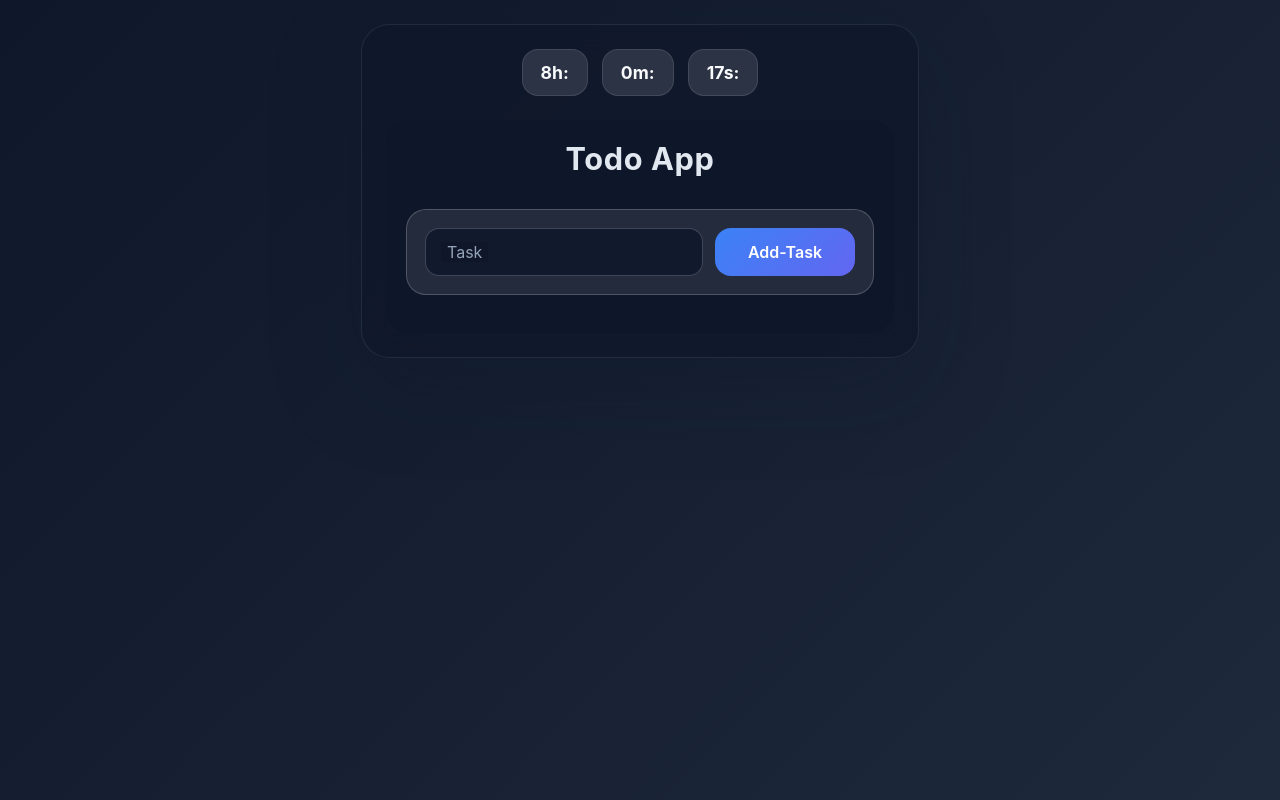
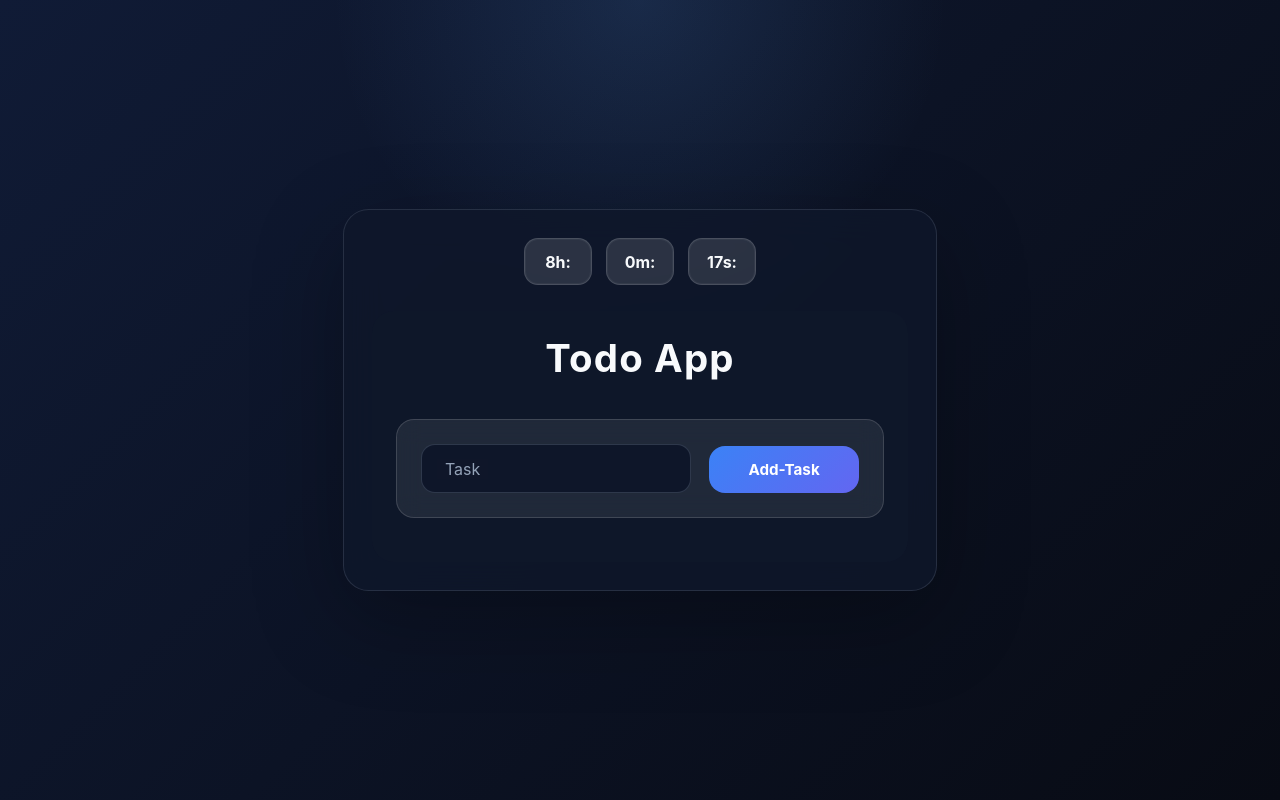
Before and after one commit to NaseemChoudhary/DailyHunt, a React (Vite) app: page / in a window 1280 px wide. Built offline with nearby package versions, Linux system fonts and the light colour scheme.

Commit message:
good drag and drop

```diff
--- a/src/component/dailyTask/DailyTask.css
+++ b/src/component/dailyTask/DailyTask.css
@@ -1,31 +1,31 @@
 .container {
-  max-width: 820px;
+  max-width: 860px;
   width: 100%;
-  padding: 24px;
+  padding: clamp(22px, 2.5vw, 28px);
   display: grid;
-  gap: 24px;
-  background: rgba(15,23,42,0.75);
-  border: 1px solid rgba(148,163,184,0.14);
-  border-radius: 28px;
-  backdrop-filter: blur(14px);
-  box-shadow: 0 28px 90px rgba(15,23,42,0.28);
+  gap: clamp(20px, 2vw, 26px);
+  background: var(--surface);
+  border: 1px solid var(--border);
+  border-radius: clamp(24px, 2vw, 32px);
+  backdrop-filter: blur(18px);
+  box-shadow: var(--shadow);
 }
 
 .main-section {
   display: grid;
-  gap: 20px;
-  padding: 20px;
-  border-radius: 24px;
-  background: rgba(15,23,42,0.9);
+  gap: clamp(18px, 1.8vw, 22px);
+  padding: clamp(18px, 2vw, 24px);
+  border-radius: clamp(20px, 1.7vw, 28px);
+  background: var(--surface-strong);
 }
 
 @media (max-width: 640px) {
   .container {
-    padding: 18px;
-    gap: 18px;
+    padding: clamp(18px, 3vw, 22px);
+    gap: clamp(16px, 3vw, 20px);
   }
 
   .main-section {
-    padding: 16px;
+    padding: clamp(16px, 3vw, 18px);
   }
 }
--- a/src/component/helpingComponent/CountDown.css
+++ b/src/component/helpingComponent/CountDown.css
@@ -1,31 +1,32 @@
 .Block {
   display: flex;
   justify-content: center;
-  gap: 14px;
+  gap: clamp(10px, 1.3vw, 14px);
   flex-wrap: wrap;
   margin-bottom: 0;
 }
 
 .Block > div {
-  background: rgba(255,255,255,0.12);
-  padding: 12px 18px;
-  border-radius: 16px;
+  background: rgba(255, 255, 255, 0.12);
+  padding: clamp(10px, 1vw, 16px) clamp(12px, 1.2vw, 18px);
+  border-radius: clamp(14px, 1vw, 18px);
   font-weight: 700;
-  font-size: 1.1rem;
-  min-width: 60px;
+  font-size: clamp(1rem, 1.1vw, 1.25rem);
+  min-width: clamp(52px, 9vw, 68px);
   text-align: center;
-  color: #f8fafc;
-  border: 1px solid rgba(255,255,255,0.1);
+  color: var(--text);
+  border: 1px solid rgba(255, 255, 255, 0.14);
+  box-shadow: inset 0 0 0 1px rgba(255, 255, 255, 0.04);
 }
 
 @media (max-width: 520px) {
   .Block {
-    gap: 10px;
+    gap: clamp(8px, 1.4vw, 10px);
   }
 
   .Block > div {
-    padding: 10px 12px;
-    font-size: 1rem;
-    min-width: 48px;
+    padding: clamp(8px, 0.9vw, 12px) clamp(10px, 1vw, 14px);
+    font-size: clamp(0.95rem, 1vw, 1.05rem);
+    min-width: clamp(46px, 10vw, 54px);
   }
 }
--- a/src/component/helpingComponent/TodoManager.css
+++ b/src/component/helpingComponent/TodoManager.css
@@ -1,11 +1,12 @@
 .task-manager {
   display: flex;
   flex-direction: column;
-  gap: 18px;
+  gap: clamp(14px, 1.6vw, 20px);
+  background: none;
 }
 
 @media (max-width: 520px) {
   .task-manager {
-    gap: 14px;
+    gap: clamp(12px, 2vw, 16px);
   }
 }
--- a/src/component/input/InputRenders.css
+++ b/src/component/input/InputRenders.css
@@ -1,20 +1,21 @@
 h1 {
   text-align: center;
-  font-size: clamp(1.9rem, 2.4vw, 2.3rem);
-  margin-bottom: 14px;
-  color: #e2e8f0;
-  letter-spacing: 0.02em;
+  font-size: clamp(2rem, 3vw, 2.4rem);
+  margin-bottom: clamp(14px, 2.2vw, 18px);
+  color: var(--text);
+  letter-spacing: 0.03em;
 }
 
 .inputTaskDiv {
   display: flex;
   align-items: flex-end;
-  gap: 12px;
-  background: rgba(255,255,255,0.09);
-  border: 1px solid rgba(255,255,255,0.2);
-  border-radius: 20px;
-  padding: 18px;
+  gap: clamp(12px, 1.7vw, 18px);
+  background: rgba(255, 255, 255, 0.08);
+  border: 1px solid rgba(255, 255, 255, 0.14);
+  border-radius: clamp(18px, 1.4vw, 24px);
+  padding: clamp(18px, 2vw, 24px);
   flex-wrap: wrap;
+  backdrop-filter: blur(12px);
 }
 
 .input-Box {
@@ -25,57 +26,58 @@ h1 {
 
 .input-task {
   width: 100%;
-  padding: 14px 14px 12px;
-  border-radius: 14px;
-  border: 1px solid rgba(203,213,225,0.24);
-  background: rgba(15,23,42,0.86);
-  color: #f8fafc;
+  padding: clamp(14px, 1.1vw, 16px) clamp(14px, 1.1vw, 18px);
+  border-radius: clamp(14px, 1vw, 16px);
+  border: 1px solid rgba(148, 163, 184, 0.24);
+  background: rgba(15, 23, 42, 0.96);
+  color: var(--text);
   outline: none;
   transition: border 0.25s, box-shadow 0.25s, background 0.25s;
-  font-size: 1rem;
+  font-size: clamp(0.95rem, 1vw, 1rem);
 }
 
 .input-task:focus {
-  border-color: #60a5fa;
-  box-shadow: 0 0 0 3px rgba(96,165,250,0.16);
-  background: rgba(15,23,42,0.98);
+  border-color: var(--primary);
+  box-shadow: 0 0 0 4px var(--primary-soft);
+  background: rgba(15, 23, 42, 1);
 }
 
 .inputLabel {
   position: absolute;
-  left: 16px;
+  left: clamp(14px, 1.4vw, 16px);
   top: 50%;
   transform: translateY(-50%);
-  background: rgba(15,23,42,0.9);
-  padding: 0 6px;
-  color: #94a3b8;
+  background: rgba(15, 23, 42, 0.95);
+  padding: 0 clamp(5px, 0.8vw, 8px);
+  color: var(--muted);
   transition: top 0.2s, transform 0.2s, font-size 0.2s, color 0.2s;
   pointer-events: none;
 }
 
 .input-task:focus + .inputLabel,
 .input-task:not(:placeholder-shown) + .inputLabel {
-  top: -8px;
-  transform: translateY(0);
-  font-size: 0.78rem;
-  color: #60a5fa;
+  top: -9px;
+  transform: none;
+  font-size: clamp(0.78rem, 0.9vw, 0.84rem);
+  color: var(--primary);
 }
 
 .Add-Task {
   border: none;
-  border-radius: 16px;
-  padding: 14px 20px;
-  background: linear-gradient(135deg, #3b82f6, #6366f1);
+  border-radius: clamp(16px, 1.2vw, 18px);
+  padding: clamp(14px, 1vw, 16px) clamp(18px, 2vw, 22px);
+  background: linear-gradient(135deg, #3b82f6 0%, #6366f1 100%);
   color: #ffffff;
   cursor: pointer;
   transition: transform 0.2s, box-shadow 0.2s, filter 0.2s;
-  min-width: 140px;
-  font-weight: 600;
+  min-width: clamp(120px, 20vw, 150px);
+  font-weight: 700;
+  font-size: clamp(0.95rem, 1vw, 1rem);
 }
 
 .Add-Task:hover {
   transform: translateY(-2px);
-  box-shadow: 0 12px 24px rgba(59,130,246,0.22);
+  box-shadow: 0 14px 30px rgba(59, 130, 246, 0.22);
 }
 
 .Add-Task:active {
--- a/src/component/task/ListRender.css
+++ b/src/component/task/ListRender.css
@@ -1,32 +1,32 @@
 .task-List {
   display: grid;
-  gap: 14px;
+  gap: clamp(14px, 1.5vw, 22px);
 }
 
 .task-block {
   display: flex;
   align-items: center;
   justify-content: space-between;
-  gap: 14px;
-  padding: 16px;
-  border-radius: 20px;
-  background: rgba(255,255,255,0.1);
-  border: 1px solid rgba(255,255,255,0.14);
-  box-shadow: 0 0 0 1px rgba(255,255,255,0.03);
+  gap: clamp(12px, 1.6vw, 18px);
+  padding: clamp(16px, 1.6vw, 20px);
+  border-radius: clamp(20px, 1.2vw, 24px);
+  background: rgba(255, 255, 255, 0.08);
+  border: 1px solid rgba(255, 255, 255, 0.14);
+  box-shadow: 0 16px 50px rgba(0, 0, 0, 0.16);
   transition: transform 0.22s ease, box-shadow 0.22s ease;
   touch-action: none;
 }
 
 .task-block:hover {
-  transform: translateY(-1px);
-  box-shadow: 0 18px 40px rgba(0, 0, 0, 0.14);
+  transform: translateY(-2px);
+  box-shadow: 0 20px 60px rgba(0, 0, 0, 0.2);
 }
 
 .task {
   flex: 1 1 0;
   min-width: 0;
-  color: #f8fafc;
-  font-size: 1rem;
+  color: var(--text);
+  font-size: clamp(1rem, 1vw, 1.08rem);
   line-height: 1.5;
   word-break: break-word;
 }
@@ -34,23 +34,23 @@
 .status,
 .delete {
   flex: 0 0 auto;
-  min-width: 96px;
-  padding: 10px 14px;
+  min-width: clamp(82px, 16vw, 100px);
+  padding: clamp(10px, 1vw, 14px);
   border: none;
-  border-radius: 14px;
+  border-radius: clamp(14px, 1vw, 16px);
   cursor: pointer;
-  transition: transform 0.2s, filter 0.2s;
+  transition: transform 0.18s ease, filter 0.18s ease;
   font-weight: 700;
   color: #ffffff;
   white-space: nowrap;
 }
 
 .status {
-  background: #22c55e;
+  background: linear-gradient(135deg, var(--success) 0%, #16a34a 100%);
 }
 
 .delete {
-  background: #ef4444;
+  background: linear-gradient(135deg, var(--danger) 0%, #dc2626 100%);
 }
 
 .status:hover,
@@ -60,37 +60,54 @@
 
 .status:active,
 .delete:active {
-  transform: scale(0.96);
+  transform: scale(0.97);
 }
 
-@media (max-width: 640px) {
+.task-actions {
+  display: flex;
+  gap: clamp(8px, 1vw, 12px);
+  align-items: center;
+  justify-content: flex-end;
+}
+
+@media (max-width: 700px) {
   .task-block {
-    flex-wrap: nowrap;
-    align-items: center;
-    gap: 10px;
+    flex-wrap: wrap;
+    align-items: flex-start;
+    gap: clamp(12px, 2vw, 16px);
   }
 
   .task {
-    flex: 1 1 auto;
-    min-width: 0;
-    margin-bottom: 0;
+    width: 100%;
+    margin-bottom: clamp(10px, 1.5vw, 14px);
+  }
+
+  .task-actions {
+    width: 100%;
+    display: flex;
+    flex-wrap: wrap;
+    justify-content: flex-end;
+    gap: clamp(8px, 1.8vw, 12px);
   }
 
   .status,
   .delete {
-    flex: 0 0 auto;
-    min-width: 76px;
+    flex: 1 1 calc(48% - 8px);
+    min-width: 0;
   }
 }
 
-@media (max-width: 440px) {
-  .task-block {
-    gap: 8px;
+@media (max-width: 520px) {
+  .task-actions {
+    flex-direction: column;
+    align-items: flex-end;
+    width: 100%;
   }
 
   .status,
   .delete {
-    min-width: 68px;
-    padding: 8px 10px;
+    flex: 1 1 100%;
+    min-width: 100%;
+    padding: clamp(8px, 2vw, 10px);
   }
 }
--- a/src/component/task/task.jsx
+++ b/src/component/task/task.jsx
@@ -8,10 +8,13 @@ export default function Task({t, deleteTask, handleStatus}){
     };
 
     return(
-        <div ref={setNodeRef} {...attributes} {...listeners} style={style} className="task-block" key={t.id}>
+        <div ref={setNodeRef} style={style} className="task-block" key={t.id}>
+            <span {...attributes} {...listeners}>☰</span>
             <div className="task">{t.name}</div>
-            <button className="status" onClick={() => handleStatus(t.id)}>{t.status?"Done":"Pending"}</button>
-            <button className="delete" onClick={() => deleteTask(t.id)}>Delete</button>
+            <div className="task-actions">
+              <button className="status" onClick={() => handleStatus(t.id)}>{t.status?"Done":"Pending"}</button>
+              <button className="delete" onClick={() => deleteTask(t.id)}>Delete</button>
+            </div>
         </div>
     )
 }
--- a/src/css/main.css
+++ b/src/css/main.css
@@ -1,25 +1,46 @@
-/* ===== Global body styling ===== */
+:root {
+  color-scheme: dark;
+  --bg: #0b1220;
+  --surface: rgba(15, 23, 42, 0.84);
+  --surface-strong: rgba(15, 23, 42, 0.96);
+  --border: rgba(148, 163, 184, 0.18);
+  --text: #f8fafc;
+  --muted: #94a3b8;
+  --primary: #60a5fa;
+  --primary-soft: rgba(96, 165, 250, 0.18);
+  --success: #22c55e;
+  --danger: #ef4444;
+  --shadow: 0 28px 90px rgba(0, 0, 0, 0.28);
+}
+
 * {
   box-sizing: border-box;
   margin: 0;
   padding: 0;
-  font-family: "Inter", sans-serif;
+  font-family: "Inter", system-ui, -apple-system, BlinkMacSystemFont, "Segoe UI", sans-serif;
 }
 
-html, body, #root {
-  min-height: 100%;
+html {
+  scroll-behavior: smooth;
 }
 
 body {
-  background: linear-gradient(135deg, #0f172a, #1e293b);
-  color: #f8fafc;
+  min-height: 100vh;
+  background: radial-gradient(circle at top, rgba(96, 165, 250, 0.14), transparent 30%), linear-gradient(135deg, #101b36 0%, #080b14 100%);
+  color: var(--text);
   display: flex;
   justify-content: center;
   align-items: center;
-  padding: 24px;
+  padding: clamp(16px, 4vw, 32px);
   overflow-x: hidden;
 }
 
-button, input {
+button,
+input,
+textarea {
   font: inherit;
 }
+
+button {
+  cursor: pointer;
+}
```
